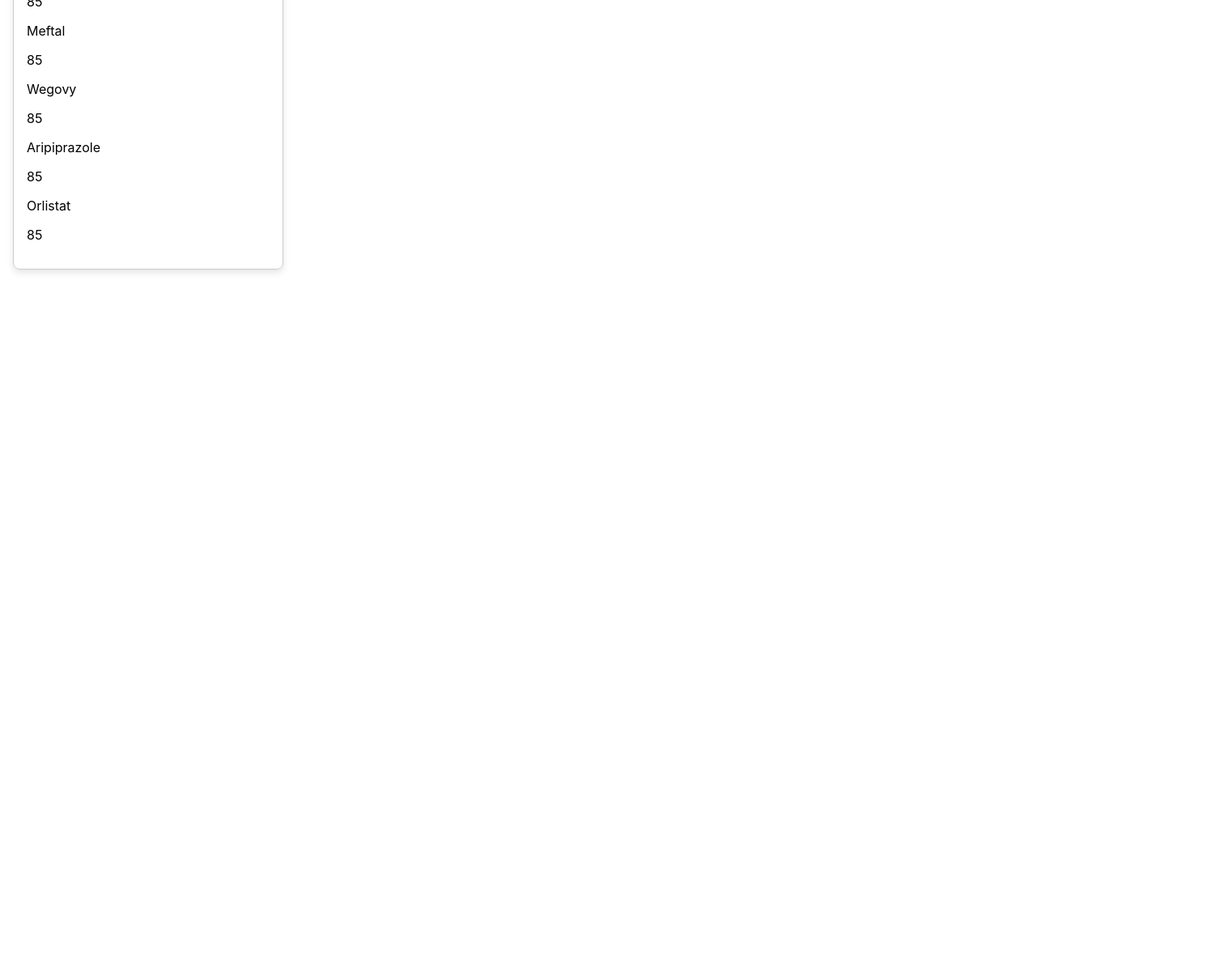
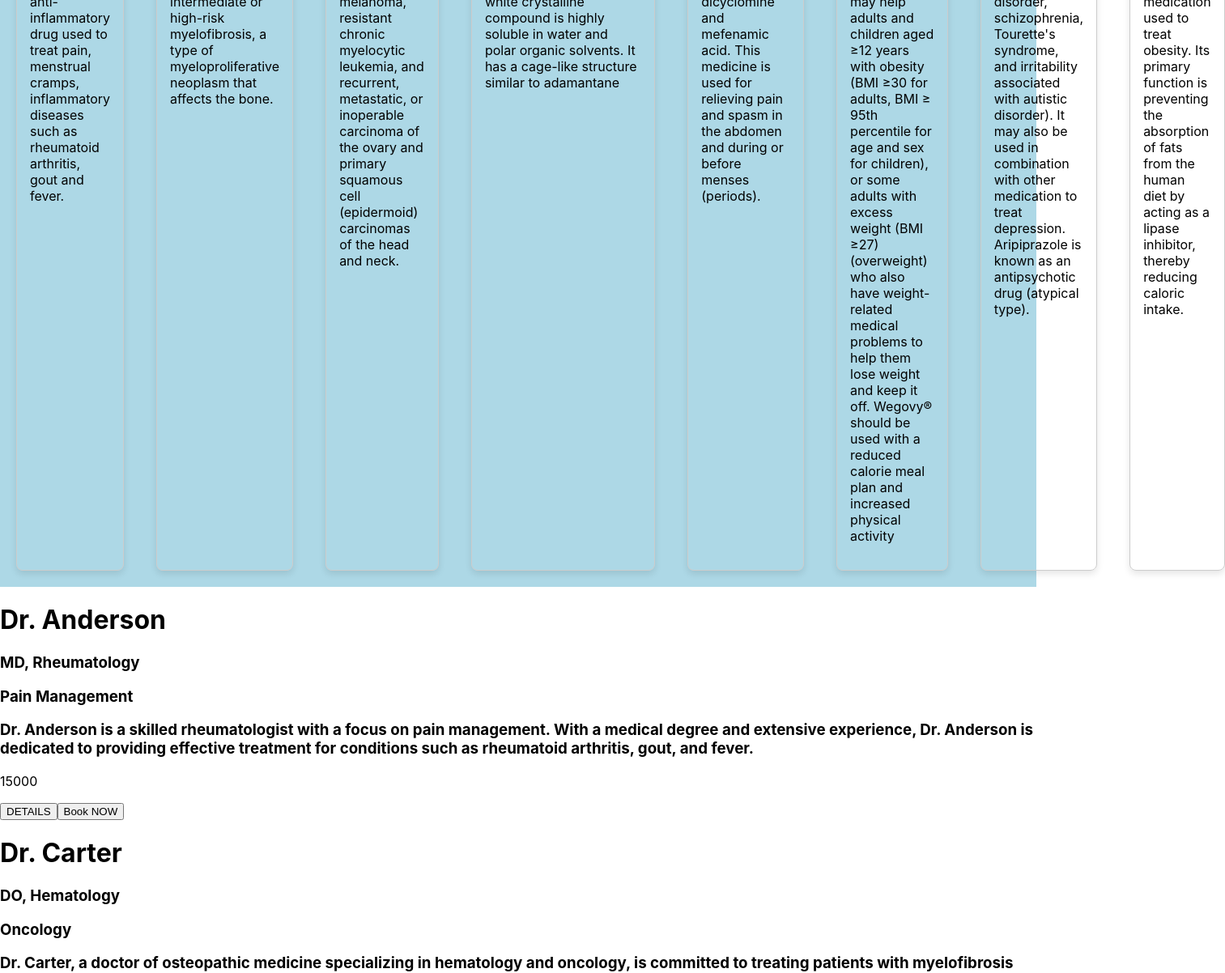
Before and after one commit to chotaliya12345/firstreact1, a React (Create React App) app: page / in a window 1280 px wide. Shown: the part 309-1511 px from the top of the page at 81% size, 1513 px wide, since content can reach past the window. Before the commit the page ends 800 px from the top, so only its background shows below. Built offline with nearby package versions, Linux system fonts and the light colour scheme.

Commit message:
ModuleCss

```diff
--- a/src/App.js
+++ b/src/App.js
@@ -1,22 +1,12 @@
 import "./App.css";
-import Medicines from "./app/containers/Medicines";
-import City from "./app/components/City";
-import CityFun from "./app/components/CityFun";
-import Counter from "./app/components/Counter";
-import CounterClass from "./app/components/CounterClass";
-import Country from "./app/components/Country";
-import CountryFun from "./app/components/CountryFun";
+import Doctor from "./user/containers/Doctor/Doctor";
+import Medicines from "./user/containers/Medicines";
 
 function App() {
   return (
     <>
-      {/* <Country /> */}
-      {/* <City />  */}
-      {/* <CountryFun /> */}
-      {/* <CityFun /> */}
-      {/* <Counter /> */}
-      {/* <CounterClass /> */}
       <Medicines />
+      <Doctor />
     </>
   );
 }
--- a/src/app/components/CountryFun.js
+++ b/src/user/components/CountryFun.js
@@ -17,9 +17,6 @@
       <h2>My country time zone is {timeZone}</h2>
 
       <button onClick={changeCountry}>Change Country</button>
-{/*
-      <h2>Your choices {count}</h2>
-      <button onClick={() => setCount(count + 1)}>Click me</button> */}
 
       <CityFun countryFunName = {countryName} />
     </div>
--- a/src/app/components/Card.js
+++ b/src/user/components/card/Card.js
@@ -16,14 +16,16 @@
 // export default Card;
 
 import React from "react";
-import style from "./Card.modules.css"
+import style from './Card.modules.css'
 
 function Card({ data }) {
   return (
-    <>
+    <div className="card">
       <p>{data.name}</p>
       <p>{data.price}</p>
-    </>
+      <p>{data.expiry}</p>
+      <p>{data.desc}</p>
+    </div>
   );
 }
 
--- a/src/app/components/Card.modules.css
+++ b/src/user/components/card/Card.modules.css
@@ -2,7 +2,7 @@
     border: 1px solid #ccc;
     border-radius: 8px;
     padding: 16px;
-    margin: 16px;
+    margin: 20px;
     width: 300px;
     box-shadow: 0 4px 8px rgba(0, 0, 0, 0.1);
 }
--- a/src/app/containers/Doctor/Doctor.js
+++ b/src/user/containers/Doctor/Doctor.js
@@ -1,5 +1,5 @@
 import React, { Component } from "react";
-import Card from "../../components/Card";
+import DoctorCard from "./DoctorCard";
 
 const DoctorData = [
   {
@@ -7,6 +7,7 @@
     name: "Dr. Anderson",
     degree: "MD, Rheumatology",
     specialization: "Pain Management",
+    fees:15000,
     desc: "Dr. Anderson is a skilled rheumatologist with a focus on pain management. With a medical degree and extensive experience, Dr. Anderson is dedicated to providing effective treatment for conditions such as rheumatoid arthritis, gout, and fever.",
   },
   {
@@ -14,6 +15,7 @@
     name: "Dr. Carter",
     degree: "DO, Hematology",
     specialization: "Oncology",
+    fees:20000,
     desc: "Dr. Carter, a doctor of osteopathic medicine specializing in hematology and oncology, is committed to treating patients with myelofibrosis and other hematological disorders. Dr. Carter brings compassion and expertise to ensure the best possible outcomes.",
   },
   {
@@ -21,6 +23,7 @@
     name: "Dr. Davis",
     degree: "MD, Oncology",
     specialization: "Melanoma",
+    fees:25000,
     desc: "Dr. Davis, an oncologist with a focus on melanoma, is highly experienced in treating resistant chronic myelocytic leukemia and various carcinomas. With a medical degree, Dr. Davis aims to improve the lives of patients facing complex cancer diagnoses.",
   },
   {
@@ -28,6 +31,7 @@
     name: "Dr. Harris",
     degree: "MD, Urology",
     specialization: "Urological Medicine",
+    fees:30000,
     desc: "Dr. Harris is a urologist specializing in urological medicine. With extensive knowledge and a medical degree, Dr. Harris is dedicated to providing effective treatments for conditions such as urinary tract infections and related disorders.",
   },
   {
@@ -35,6 +39,7 @@
     name: "Dr. Miller",
     degree: "MD, Gastroenterology",
     specialization: "Gastrointestinal Disorders",
+    fees:10000,
     desc: "Dr. Miller, a gastroenterologist, is focused on treating abdominal pain and spasm. With a medical degree, Dr. Miller utilizes a combination of expertise and compassion to address gastrointestinal disorders and improve patient well-being.",
   },
   {
@@ -42,6 +47,7 @@
     name: "Dr. Robinson",
     degree: "MD, Endocrinology",
     specialization: "Obesity Management",
+    fees:35000,
     desc: "Dr. Robinson, an endocrinologist, specializes in obesity management. With a medical degree and a focus on semaglutide injection therapy, Dr. Robinson aims to help individuals of all ages achieve and maintain a healthy weight.",
   },
   {
@@ -49,6 +55,7 @@
     name: "Dr. Taylor",
     degree: "MD, Psychiatry",
     specialization: "Mental Health",
+    fees:5000,
     desc: "Dr. Taylor, a psychiatrist, is dedicated to treating mental/mood disorders. With a medical degree, Dr. Taylor brings expertise in bipolar disorder, schizophrenia, Tourette's syndrome, and autism-related conditions.",
   },
   {
@@ -56,17 +63,25 @@
     name: "Dr. Walker",
     degree: "MD, Internal Medicine",
     specialization: "Obesity Treatment",
+    fees:12000,
     desc: "Dr. Walker, specializing in internal medicine, uses orlistat to treat obesity. With a medical degree, Dr. Walker focuses on reducing caloric intake by inhibiting fat absorption, helping patients achieve weight management goals.",
   },
 ];
 
 class Doctor extends Component {
+  constructor(props) {
+    super(props);
+
+  }
+
   render() {
     return (
       <div>
-        {DoctorData.map((v) => (
-          <Card dataD={v} />
-        ))}
+        {
+          DoctorData.map((v) => (
+            <DoctorCard dataD={v}/>
+          ))
+        }
       </div>
     );
   }
--- /dev/null
+++ b/src/user/containers/Doctor/DoctorCard.js
@@ -0,0 +1,30 @@
+import React, { Component } from "react";
+
+
+class DoctorCard extends Component {
+  render() {
+    const { dataD } = this.props;
+    console.log(dataD);
+
+    return (
+      <>
+        <div class="container" id="doctorCard">
+          <div class="banner-image"></div>
+          <div class="wrapper">
+            <h1>{dataD.name}</h1>
+            <h3>{dataD.degree}</h3>
+            <h3>{dataD.specialization}</h3>
+            <h3>{dataD.desc}</h3>
+            <p>{dataD.fees}</p>
+          </div>
+          <div class="button-wrapper">
+            <button class="btn outline">DETAILS</button>
+            <button class="btn fill">Book NOW</button>
+          </div>
+        </div>
+      </>
+    );
+  }
+}
+
+export default DoctorCard;
--- a/src/app/containers/Medicines.js
+++ b/src/user/containers/Medicines.js
@@ -1,5 +1,5 @@
 import React from "react";
-import Card from "../components/Card";
+import Card from "../components/card/Card";
 
 const medicinesData = [
   {
@@ -62,10 +62,12 @@
 
 function Medicines(props) {
   return (
-    <div className="card">
-      {medicinesData.map((v) => (
-        <Card data={v} />
-      ))}
+    <div style={{display: "flex", backgroundColor: "lightblue"}}>
+      {
+        medicinesData.map((v) => (
+          <Card data={v}/>
+        ))
+      }
     </div>
   );
 }
```
Also changed, not shown: src/user/components/City.js (renamed from src/app/components/City.js), src/user/components/CityFun.js (renamed from src/app/components/CityFun.js), src/user/components/Counter.js (renamed from src/app/components/Counter.js), src/user/components/CounterClass.js (renamed from src/app/components/CounterClass.js), src/user/components/Country.js (renamed from src/app/components/Country.js).
